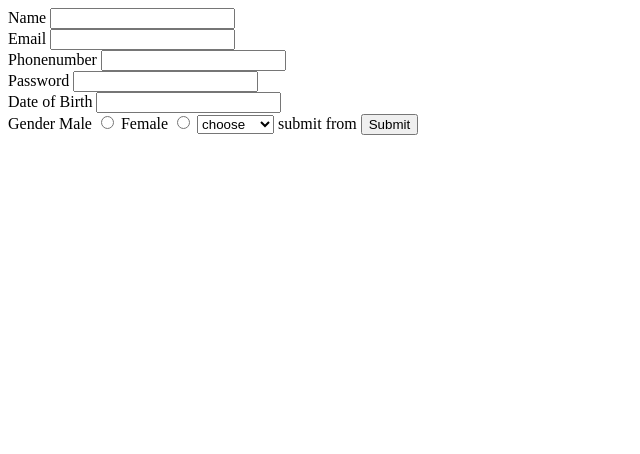
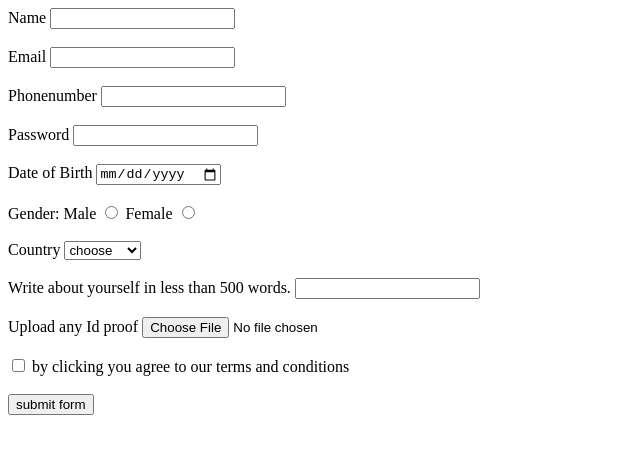
Before and after one commit to Lieea/webforge-task7, a plain HTML site: page index.html in a window 1280 px wide. Shown: the whole page, without its empty margins (0-640 px from the left). Drawn offline with Linux system fonts and the light colour scheme.

Commit message:
complete code

```diff
--- a/index.html
+++ b/index.html
@@ -10,23 +10,30 @@
         <label>Name</label>
         <input type="text">
         <br>
+        <br>
         <label>Email</label>
         <input type="email">
+        <br>
         <br>
         <label>Phonenumber</label>
         <input type="number">
         <br>
+        <br>
         <label>Password</label>
         <input type="text">
         <br>
+        <br>
         <label>Date of Birth</label>
-        <input type="number">
+        <input type="date">
         <br>
-        Gender
-        <label>Male</label>
+        <br>
+        Gender:
+        <label></label>Male</label>
         <input type="radio">
         <label>Female</label>
         <input type="radio">
+        <br><br>
+        <label>Country</label>
         <select>
             <option>choose</option>
             <option>India</option>
@@ -40,9 +47,17 @@
             <option>Canada</option>
             <option>Brazil</option>
         </select>
-
-        <label>submit from</label>
-        <input type="submit">
+        <br><br>
+        <label>Write about yourself in less than 500 words.</label>
+        <input type="long text">
+        <br><br>
+        <label> Upload any Id proof</label>
+        <input type="file">
+        <br><br>
+        <input type="checkbox">
+        <label>by clicking you agree to our terms and conditions</label>
+        <br><br>
+        <input type="submit" value="submit form">
     </form>
 </body>
 </html>
```
